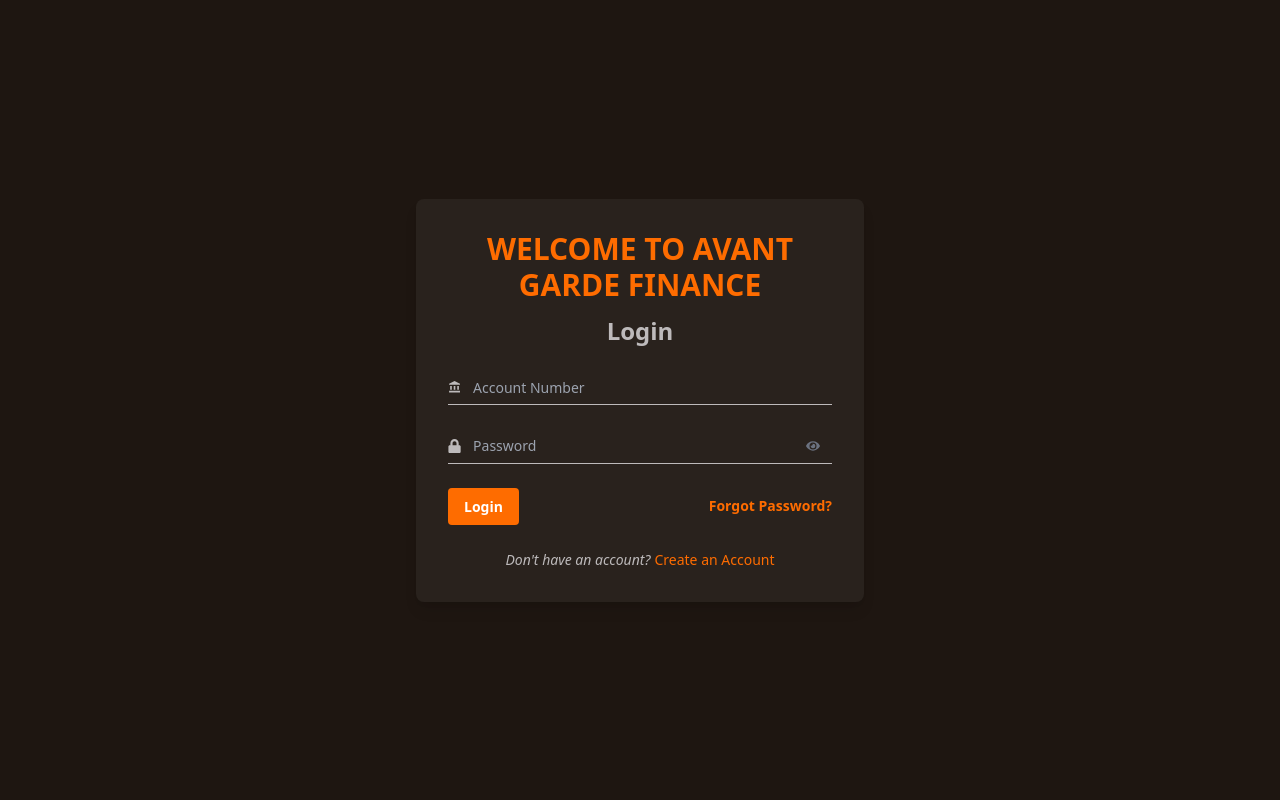
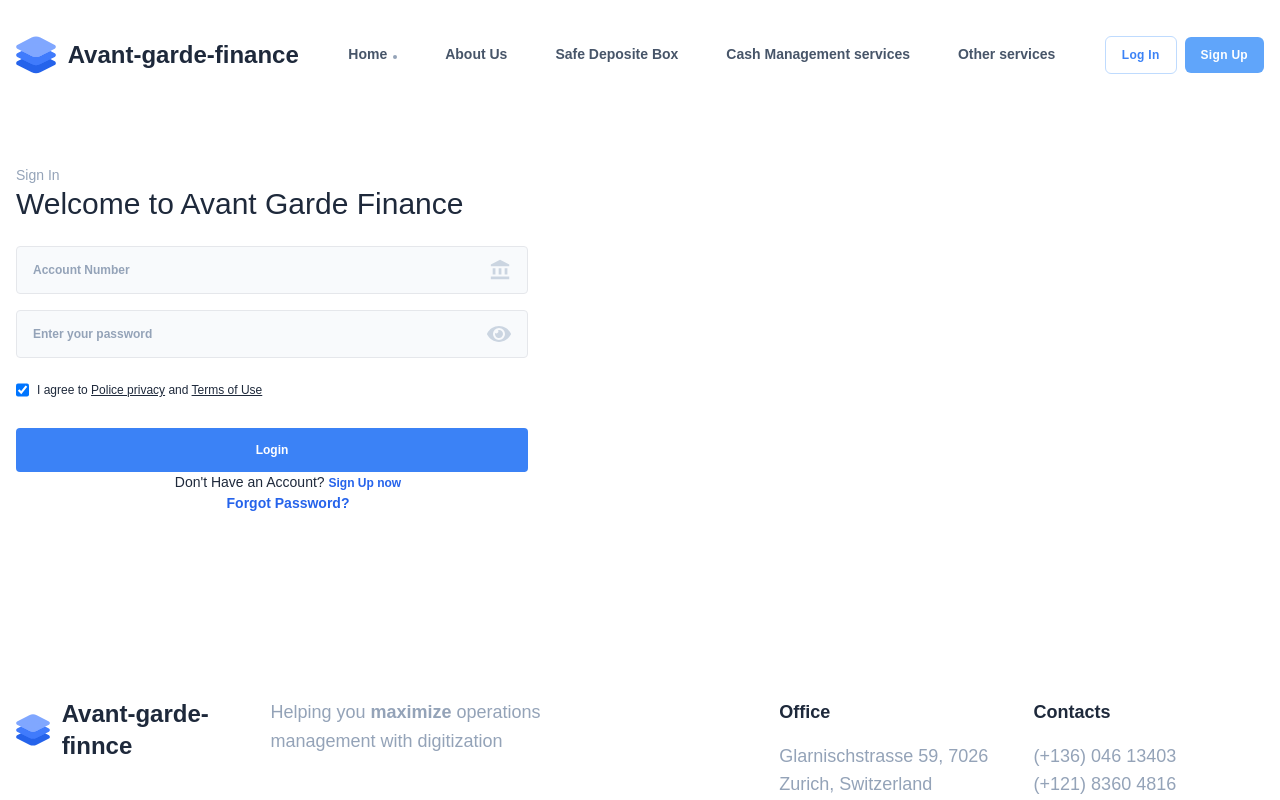
Before and after one commit to Big-5ive/BankApp, a React (Vite) app: page /#/sign-in in a window 1280 px wide. Shown: the top 800 px of the page. Built offline with nearby package versions, Linux system fonts and the light colour scheme; sample sign-in values are in the browser's storage; a web font is replaced by a local one.

Commit message:
section7

```diff
--- a/src/pages/auth/login/Login.jsx
+++ b/src/pages/auth/login/Login.jsx
@@ -7,11 +7,9 @@ import { ToastContainer, toast } from "react-toastify";
 import "react-toastify/dist/ReactToastify.css";
 import axios from "axios";
 import { DB } from "../../../Global/Features";
-import ContactFormModal from "../../../dashboards/client/ContactFormModal";
-import ChatButton from "../../../dashboards/client/ChatButton";
+import Layout from '../../../components/layout/Layout';
 
 const Login = () => {
-  const [isModalOpen, setIsModalOpen] = useState(false);
   const [accountNumber, setAccountNumber] = useState("");
   const [password, setPassword] = useState("");
   const [showPassword, setShowPassword] = useState(false);
@@ -47,112 +45,267 @@ const Login = () => {
       setIsLoading(false);
     }
   };
-  const handleFormSubmit = () => {
-    toast.success('Form submitted successfully!');
-  };
 
   return (
     <>
-        <div className="flex justify-center items-center min-h-screen -bg--clr-secondary px-4">
-      <div className="w-full max-w-md md:max-w-lg lg:w-[40%] lg:-bg--clr-primary p-8 rounded-lg lg:shadow-lg sm:w-[60%] sm:shadow-none -text--clr-silver-v1">
-        <ToastContainer />
-        <h1 className="text-2xl lg:text-3xl font-bold text-center mb-3 uppercase -text--clr-pumpkin">
-          Welcome to Avant Garde Finance
-        </h1>
-        <h2 className="text-2xl font-bold text-center mb-6">Login</h2>
-        <form onSubmit={handleLogin} className="space-y-6">
-          <div className="flex items-center border-b -border--clr-silver-v1 py-2 -text--clr-silver-v1">
-            <MdAccountBalance className="-text--clr-silver-v1 mr-3" />
+      <Layout>
+        <section className="relative pb-20">
+          <div className="hidden lg:block absolute inset-0 w-1/2 ml-auto">
+            <div className="flex items-center h-full wow animate__animated animate__fadeIn animated" data-wow-delay=".1s">
+              <img className="lg:max-w-lg mx-auto" src="/imgs/illustrations/space.svg" alt="Monst" />
+            </div>
+          </div>
+          <div className="container">
+            <div className="relative flex flex-wrap pt-12">
+              <div className="lg:flex lg:flex-col w-full lg:w-1/2 py-6 lg:pr-20">
+                <div className="w-full max-w-lg mx-auto lg:mx-0 my-auto wow animate__animated animate__fadeIn animated" data-wow-delay=".3s">
+                  <span className="text-sm text-blueGray-400">Sign In</span>
+                  <h4 className="mb-6 text-3xl">Welcome to Avant Garde Finance</h4>
+                  <form onSubmit={handleLogin}>
+                    <div className="flex mb-4 px-4 bg-blueGray-50 rounded border border-gray-200">
                       <input
+                        className="w-full py-4 text-xs placeholder-blueGray-400 font-semibold leading-none bg-blueGray-50 outline-none"
                         type="number"
                         placeholder="Account Number"
-              name="accountNumber"
                         value={accountNumber}
                         onChange={(e) => setAccountNumber(e.target.value)}
-              className="appearance-none bg-transparent border-none w-full -text--clr-silver-v1 leading-tight focus:outline-none"
                         required
                       />
+                      <MdAccountBalance className="h-6 w-6 ml-4 my-auto text-blueGray-300" />
                     </div>
-          <div className="flex items-center border-b -border--clr-silver-v1 py-2 relative">
-            <FaLock className="-text--clr-silver-v1 mr-3" />
+                    <div className="flex mb-6 px-4 bg-blueGray-50 rounded border border-gray-200 relative">
                       <input
+                        className="w-full py-4 text-xs placeholder-blueGray-400 font-semibold leading-none bg-blueGray-50 outline-none"
                         type={showPassword ? "text" : "password"}
-              placeholder="Password"
-              name="password"
+                        placeholder="Enter your password"
                         value={password}
                         onChange={(e) => setPassword(e.target.value)}
-              className="appearance-none bg-transparent border-none w-full -text--clr-silver-v1 leading-tight focus:outline-none"
                         required
                       />
-            <div
-              className="absolute right-3 cursor-pointer"
-              onClick={() => setShowPassword(!showPassword)}
-            >
+                      <button type="button" className="ml-4" onClick={() => setShowPassword(!showPassword)}>
                         {showPassword ? (
-                <FaEyeSlash className="text-gray-500" />
+                          <FaEyeSlash className="h-6 w-6 text-blueGray-300" />
                         ) : (
-                <FaEye className="text-gray-500" />
+                          <FaEye className="h-6 w-6 text-blueGray-300" />
                         )}
+                      </button>
                     </div>
+                    <div className="float-left mb-6 wow animate__animated animate__fadeIn animated" data-wow-delay=".1s">
+                      <label className="inline-flex text-xs">
+                        <input type="checkbox" className="form-checkbox" checked />
+                        <span className="ml-2">
+                          I agree to{" "}
+                          <Link to="/about" legacyBehavior>
+                            <a className="underline hover:text-blueGray-500">Police privacy</a>
+                          </Link>{" "}
+                          and{" "}
+                          <Link to="/about" legacyBehavior>
+                            <a className="underline hover:text-blueGray-500">Terms of Use</a>
+                          </Link>
+                        </span>
+                      </label>
                     </div>
-          <div className="flex items-center justify-between">
                     <button
                       type="submit"
-              className="-bg--clr-pumpkin hover:-bg--clr-pumpkin-light text-white font-bold py-2 px-4 rounded focus:outline-none focus:shadow-outline flex items-center justify-center"
+                      className="transition duration-300 ease-in-out transform hover:-translate-y-1 block w-full p-4 text-center text-xs text-white font-semibold leading-none bg-blue-500 hover:bg-blue-700 rounded"
                       disabled={isLoading}
                     >
                       {isLoading ? (
-                <svg
-                  className="animate-spin h-5 w-5 mr-3 text-white"
-                  xmlns="http://www.w3.org/2000/svg"
-                  fill="none"
-                  viewBox="0 0 24 24"
-                >
-                  <circle
-                    className="opacity-25"
-                    cx="12"
-                    cy="12"
-                    r="10"
-                    stroke="currentColor"
-                    strokeWidth="4"
-                  ></circle>
-                  <path
-                    className="opacity-75"
-                    fill="currentColor"
-                    d="M4 12a8 8 0 018-8V0C5.373 0 0 5.373 0 12h4zm2 5.291A7.962 7.962 0 014 12H0c0 3.042 1.135 5.824 3 7.938l3-2.647z"
-                  ></path>
+                        <svg className="animate-spin h-5 w-5 mr-3 text-white" xmlns="http://www.w3.org/2000/svg" fill="none" viewBox="0 0 24 24">
+                          <circle className="opacity-25" cx="12" cy="12" r="10" stroke="currentColor" strokeWidth="4"></circle>
+                          <path className="opacity-75" fill="currentColor" d="M4 12a8 8 0 018-8V0C5.373 0 0 5.373 0 12h4zm2 5.291A7.962 7.962 0 014 12H0c0 3.042 1.135 5.824 3 7.938l3-2.647z"></path>
                         </svg>
                       ) : (
                         "Login"
                       )}
                     </button>
-            <Link
-              to="/forgot-password"
-              className="inline-block align-baseline font-bold text-sm -text--clr-pumpkin hover:-text--clr-pumpkin-light"
-            >
+                  </form>
+                </div>
+                <div className="w-full mx-auto text-center">
+                  <p>
+                    Don't Have an Account?{" "}
+                    <Link to="/signup" legacyBehavior>
+                      <a className="inline-block text-xs text-blue-600 hover:text-blue-700 font-semibold leading-none wow animate__animated animate__fadeIn animated" data-wow-delay=".1s">
+                        Sign Up now
+                      </a>
+                    </Link>
+                  </p>
+                </div>
+                <div className="w-full mx-auto text-center">
+                  <Link to="/forgot-password" className="inline-block align-baseline font-bold text-sm text-blue-600 hover:text-blue-700">
                     Forgot Password?
-            </Link>
-          </div>
-        </form>
-        <div className="text-center mt-6 flex flex-col items-center lg:flex-row lg:justify-center lg:space-x-1 ">
-          <span className="italic"> Don't have an account?</span>
-          <Link
-            to="/signup"
-            className="-text--clr-pumpkin hover:-text--clr-pumpkin-light"
-          >
-            Create an Account
                   </Link>
                 </div>
               </div>
             </div>
-    {/* <ChatButton onClick={() => setIsModalOpen(true)} /> */}
-    {/* <ContactFormModal
-        isOpen={isModalOpen}
-        onClose={() => setIsModalOpen(false)}
-        onSubmit={handleFormSubmit}
-      />   */}
+          </div>
+        </section>
+      </Layout>
+      <ToastContainer />
     </>
   );
 };
 
 export default Login;
+
+
+
+
+
+
+
+
+
+
+
+
+// import React, { useEffect, useState } from "react";
+// import { FaEnvelope, FaLock, FaEye, FaEyeSlash } from "react-icons/fa";
+// import { MdAccountBalance } from "react-icons/md";
+// import { Link, useNavigate } from "react-router-dom";
+// import { useDispatch, useSelector } from "react-redux";
+// import { ToastContainer, toast } from "react-toastify";
+// import "react-toastify/dist/ReactToastify.css";
+// import axios from "axios";
+// import { DB } from "../../../Global/Features";
+
+// const Login = () => {
+//   const [isModalOpen, setIsModalOpen] = useState(false);
+//   const [accountNumber, setAccountNumber] = useState("");
+//   const [password, setPassword] = useState("");
+//   const [showPassword, setShowPassword] = useState(false);
+//   const [isLoading, setIsLoading] = useState(false);
+//   const nav = useNavigate();
+//   const dispatch = useDispatch();
+
+//   useEffect(() => {
+//     dispatch(DB(["Hello World"]));
+//   }, [dispatch]);
+
+//   const handleLogin = async (e) => {
+//     e.preventDefault();
+//     setIsLoading(true);
+//     try {
+//       const response = await axios.post("https://avantgardefinance-api.onrender.com/loginA", {
+//         accountNumber,
+//         password,
+//       });
+//       const { message, data, token } = response.data;
+//       toast.success(message);
+//       localStorage.setItem("user", JSON.stringify(data));
+//       localStorage.setItem("token", token);
+//       nav("/dashboard");
+//     } catch (error) {
+//       if (error.response) {
+//         const { message } = error.response.data;
+//         toast.error(message);
+//       } else {
+//         toast.error("An error occurred. Please try again later.");
+//       }
+//     } finally {
+//       setIsLoading(false);
+//     }
+//   };
+//   const handleFormSubmit = () => {
+//     toast.success('Form submitted successfully!');
+//   };
+
+//   return (
+//     <>
+//         <div className="flex justify-center items-center min-h-screen -bg--clr-secondary px-4">
+//       <div className="w-full max-w-md md:max-w-lg lg:w-[40%] lg:-bg--clr-primary p-8 rounded-lg lg:shadow-lg sm:w-[60%] sm:shadow-none -text--clr-silver-v1">
+//         <ToastContainer />
+//         <h1 className="text-2xl lg:text-3xl font-bold text-center mb-3 uppercase -text--clr-pumpkin">
+//           Welcome to Avant Garde Finance
+//         </h1>
+//         <h2 className="text-2xl font-bold text-center mb-6">Login</h2>
+//         <form onSubmit={handleLogin} className="space-y-6">
+//           <div className="flex items-center border-b -border--clr-silver-v1 py-2 -text--clr-silver-v1">
+//             <MdAccountBalance className="-text--clr-silver-v1 mr-3" />
+//             <input
+//               type="number"
+//               placeholder="Account Number"
+//               name="accountNumber"
+//               value={accountNumber}
+//               onChange={(e) => setAccountNumber(e.target.value)}
+//               className="appearance-none bg-transparent border-none w-full -text--clr-silver-v1 leading-tight focus:outline-none"
+//               required
+//             />
+//           </div>
+//           <div className="flex items-center border-b -border--clr-silver-v1 py-2 relative">
+//             <FaLock className="-text--clr-silver-v1 mr-3" />
+//             <input
+//               type={showPassword ? "text" : "password"}
+//               placeholder="Password"
+//               name="password"
+//               value={password}
+//               onChange={(e) => setPassword(e.target.value)}
+//               className="appearance-none bg-transparent border-none w-full -text--clr-silver-v1 leading-tight focus:outline-none"
+//               required
+//             />
+//             <div
+//               className="absolute right-3 cursor-pointer"
+//               onClick={() => setShowPassword(!showPassword)}
+//             >
+//               {showPassword ? (
+//                 <FaEyeSlash className="text-gray-500" />
+//               ) : (
+//                 <FaEye className="text-gray-500" />
+//               )}
+//             </div>
+//           </div>
+//           <div className="flex items-center justify-between">
+//             <button
+//               type="submit"
+//               className="-bg--clr-pumpkin hover:-bg--clr-pumpkin-light text-white font-bold py-2 px-4 rounded focus:outline-none focus:shadow-outline flex items-center justify-center"
+//               disabled={isLoading}
+//             >
+//               {isLoading ? (
+//                 <svg
+//                   className="animate-spin h-5 w-5 mr-3 text-white"
+//                   xmlns="http://www.w3.org/2000/svg"
+//                   fill="none"
+//                   viewBox="0 0 24 24"
+//                 >
+//                   <circle
+//                     className="opacity-25"
+//                     cx="12"
+//                     cy="12"
+//                     r="10"
+//                     stroke="currentColor"
+//                     strokeWidth="4"
+//                   ></circle>
+//                   <path
+//                     className="opacity-75"
+//                     fill="currentColor"
+//                     d="M4 12a8 8 0 018-8V0C5.373 0 0 5.373 0 12h4zm2 5.291A7.962 7.962 0 014 12H0c0 3.042 1.135 5.824 3 7.938l3-2.647z"
+//                   ></path>
+//                 </svg>
+//               ) : (
+//                 "Login"
+//               )}
+//             </button>
+//             <Link
+//               to="/forgot-password"
+//               className="inline-block align-baseline font-bold text-sm -text--clr-pumpkin hover:-text--clr-pumpkin-light"
+//             >
+//               Forgot Password?
+//             </Link>
+//           </div>
+//         </form>
+//         <div className="text-center mt-6 flex flex-col items-center lg:flex-row lg:justify-center lg:space-x-1 ">
+//           <span className="italic"> Don't have an account?</span>
+//           <Link
+//             to="/signup"
+//             className="-text--clr-pumpkin hover:-text--clr-pumpkin-light"
+//           >
+//             Create an Account
+//           </Link>
+//         </div>
+//       </div>
+//     </div>
+//     </>
+//   );
+// };
+
+// export default Login;
```
Lines whose indentation alone changed are shown as unchanged.
